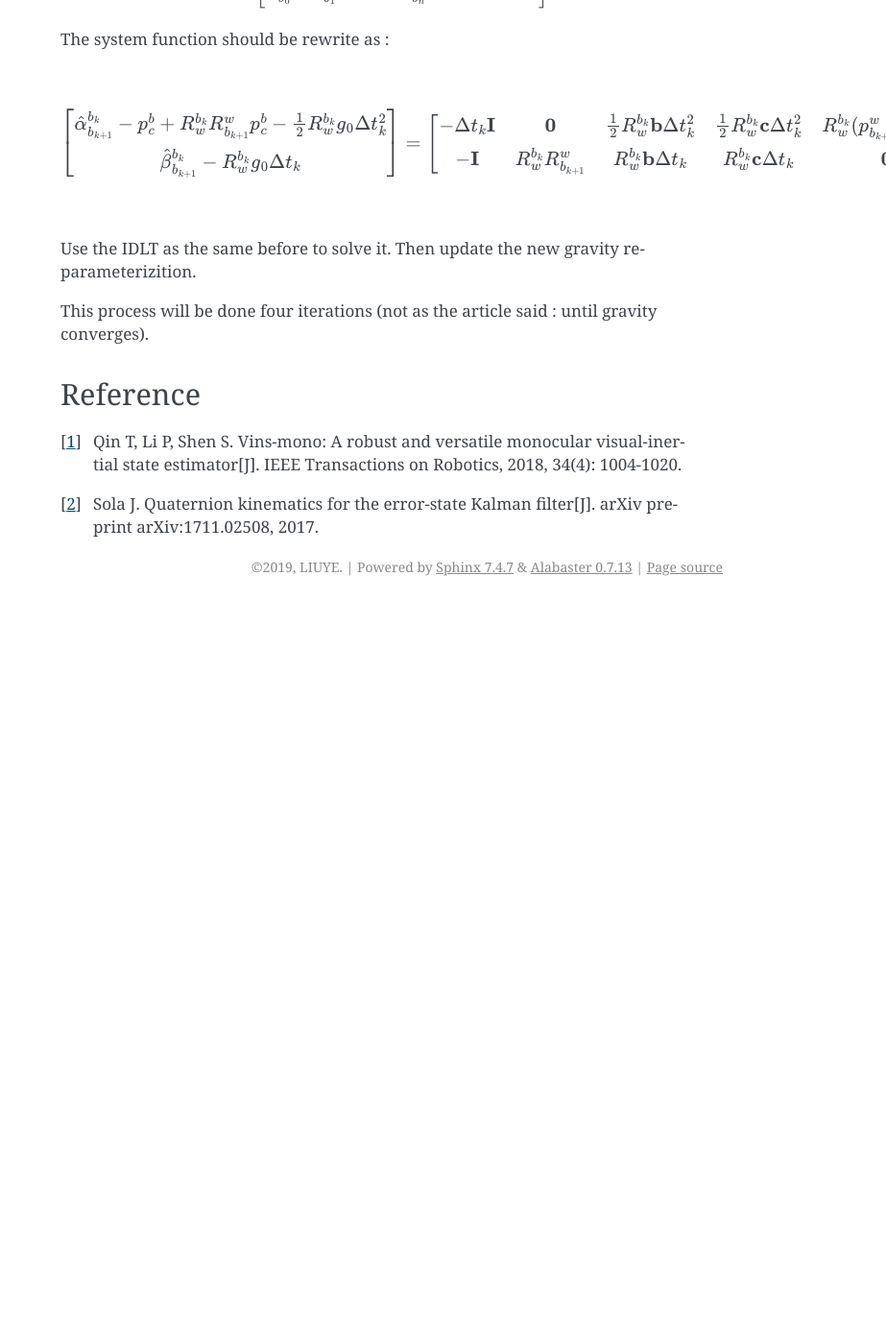
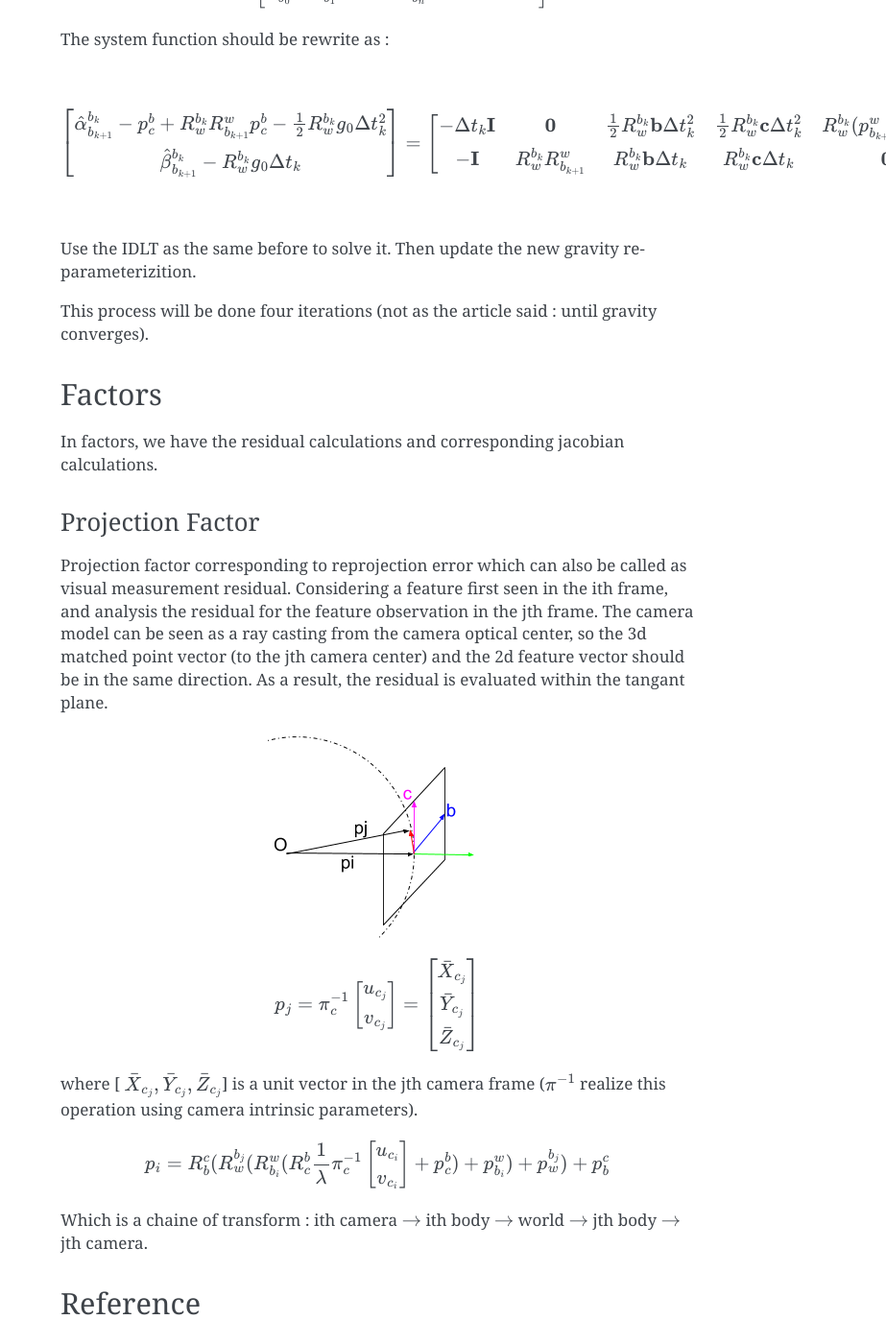
Before and after one commit to gggliuye/VIO, a Sphinx documentation site: the page built from docs/deepblue/LM.rst, in a window 1280 px wide and 1400 px high, scrolled down 15052 px. Shown: the whole window at 96% size, without its empty margins (357-1280 px from the left). Built offline with Sphinx 7.4.7, drawn with Linux system fonts in a browser that asks for light colours; before the commit the page ends 15682 px from its top, so only the background shows below that; some of the changed text lies outside the part shown.

Commit message:
Update LM.rst

```diff
--- a/docs/deepblue/LM.rst
+++ b/docs/deepblue/LM.rst
@@ -666,6 +666,29 @@ Use the IDLT as the same before to solve it. Then update the new gravity re-para
 
 This process will be done four iterations (not as the article said : until gravity converges).
 
+Factors
+---------------------
+In factors,  we have the residual calculations and corresponding jacobian calculations.
+
+Projection Factor
+~~~~~~~~~~~~~~~~~~~~
+Projection factor corresponding to reprojection error which can also be called as visual measurement residual.
+Considering a feature first seen in the ith frame, and analysis the residual for the feature observation in the jth frame.
+The camera model can be seen as a ray casting from the camera optical center, so the 3d matched point vector (to the jth camera center) and the 2d feature vector should be in the same direction. As a result, the residual is evaluated within the tangant plane.
+
+.. image:: images/visualresidual.png
+   :align: center
+
+.. math::
+    p_{j} = \pi_{c}^{-1} \begin{bmatrix} u_{c_{j}} \\ v_{c_{j}}  \end{bmatrix} = \begin{bmatrix} \bar{X}_{c_{j}} \\ \bar{Y}_{c_{j}} \\ \bar{Z}_{c_{j}}  \end{bmatrix}
+
+where [ :math:`\bar{X}_{c_{j}} , \bar{Y}_{c_{j}} , \bar{Z}_{c_{j}}`] is a unit vector in the jth camera frame (:math:`\pi^{-1}` realize this operation using camera intrinsic parameters).
+
+.. math::
+    p_{i} = R_{b}^{c} (R_{w}^{b_{j}} (R_{b_{i}}^{w} ( R_{c}^{b} \frac{1}{\lambda} \pi_{c}^{-1} \begin{bmatrix} u_{c_{i}} \\ v_{c_{i}}  \end{bmatrix} + p_{c}^{b} ) + p_{b_{i}}^{w} ) + p_{w}^{b_{j}} ) + p_{b}^{c}
+
+Which is a chaine of transform : ith camera :math:`\rightarrow` ith body :math:`\rightarrow` world :math:`\rightarrow` jth body :math:`\rightarrow` jth camera.
+
 Reference
 ---------------------
 
```
